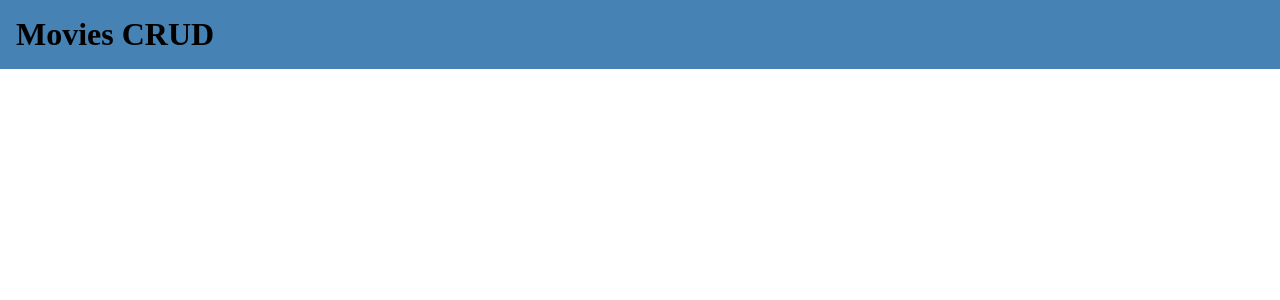
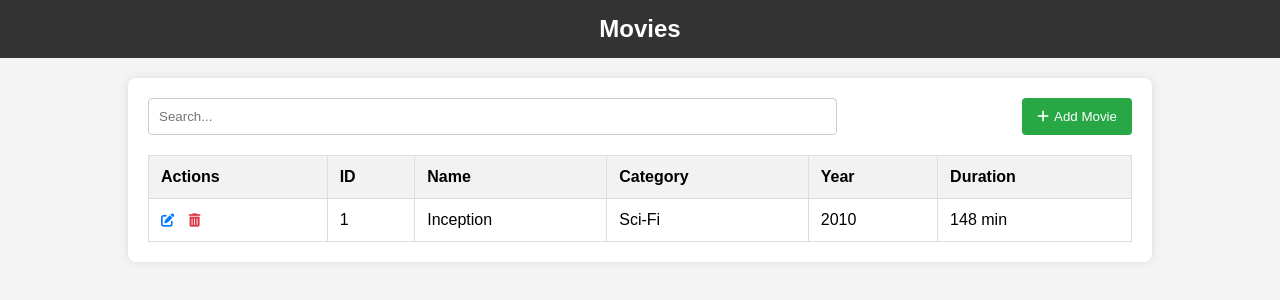
Before and after one commit to giovanniuchoa/Movie-CRUD, an ASP.NET Core app: page / in a window 1280 px wide. Shown: the top 300 px of the page. Run offline with ASP.NET Core 8, Linux system fonts and the light colour scheme.

Commit message:
Update Index.cshtml
Giovanni

```diff
--- a/Views/Home/Index.cshtml
+++ b/Views/Home/Index.cshtml
@@ -1,31 +1,57 @@
 @{
+
 }
 
 <!DOCTYPE html>
-<html lang="pt-br">
+<html lang="en">
 <head>
-    <meta charset="utf-8">
-    <meta name="viewport" content="width=device-width, initial-scale=1, shrink-to-fit=no">
-
+    <meta charset="UTF-8">
+    <meta name="viewport" content="width=device-width, initial-scale=1.0">
     <title>Movies</title>
+    <link rel="stylesheet" href="styles.css">
+    <link rel="stylesheet" href="https://cdnjs.cloudflare.com/ajax/libs/font-awesome/6.0.0-beta3/css/all.min.css">
 </head>
 <body>
-    <div class="navbar">
-        <div>
-            <h1>Movies CRUD</h1>
+    <nav>
+        <h1>Movies</h1>
+    </nav>
+
+    <div class="container">
+        <div class="actions">
+            <input type="text" placeholder="Search...">
+            <button class="btn-add"><i class="fas fa-plus"></i> Add Movie</button>
         </div>
 
-        <div>
-
-        </div>
-
-        <div>
-
-        </div>
-
+        <table>
+            <thead>
+                <tr>
+                    <th>Actions</th>
+                    <th>ID</th>
+                    <th>Name</th>
+                    <th>Category</th>
+                    <th>Year</th>
+                    <th>Duration</th>
+                </tr>
+            </thead>
+            <tbody>
+                <tr>
+                    <td>
+                        <button class="btn-edit"><i class="fas fa-edit"></i></button>
+                        <button class="btn-delete"><i class="fas fa-trash-alt"></i></button>
+                    </td>
+                    <td>1</td>
+                    <td>Inception</td>
+                    <td>Sci-Fi</td>
+                    <td>2010</td>
+                    <td>148 min</td>
+                </tr>
+                <!-- Outras linhas aqui -->
+            </tbody>
+        </table>
     </div>
 </body>
 </html>
+
 
 <style>
 
@@ -35,15 +61,91 @@
         box-sizing: border-box;
     }
 
-    .navbar {
-        background-color: steelblue;
+    body {
+        font-family: Arial, sans-serif;
+        margin: 0;
+        padding: 0;
+        background-color: #f4f4f4;
+    }
+
+    nav {
+        background-color: #333;
+        color: #fff;
+        padding: 15px;
+        text-align: center;
+    }
+
+    .container {
+        width: 80%;
+        margin: 20px auto;
+        background-color: #fff;
+        padding: 20px;
+        border-radius: 8px;
+        box-shadow: 0 0 10px rgba(0, 0, 0, 0.1);
+    }
+
+    .actions {
+        display: flex;
+        justify-content: space-between;
+        margin-bottom: 20px;
+    }
+
+        .actions input[type="text"] {
+            padding: 10px;
+            width: 70%;
+            border: 1px solid #ccc;
+            border-radius: 4px;
+        }
+
+        .actions .btn-add {
+            padding: 10px 15px;
+            background-color: #28a745;
+            color: #fff;
+            border: none;
+            border-radius: 4px;
+            cursor: pointer;
+            display: flex;
+            align-items: center;
+        }
+
+            .actions .btn-add i {
+                margin-right: 5px;
+            }
+
+    table {
         width: 100%;
-        height: 10%;
-        padding: 2vh;
+        border-collapse: collapse;
+    }
 
-        display: flex;
-        flex-direction: column;
-        justify-content:flex-start;
+        table th, table td {
+            padding: 12px;
+            border: 1px solid #ddd;
+            text-align: left;
+        }
+
+        table th {
+            background-color: #f2f2f2;
+        }
+
+        table tbody tr:hover {
+            background-color: #f9f9f9;
+        }
+
+    .btn-edit, .btn-delete {
+        background: none;
+        border: none;
+        cursor: pointer;
+    }
+
+    .btn-edit {
+        color: #007bff;
+        margin-right: 10px;
+    }
+
+    .btn-delete {
+        color: #dc3545;
+    }
+
 
     }
 
```
